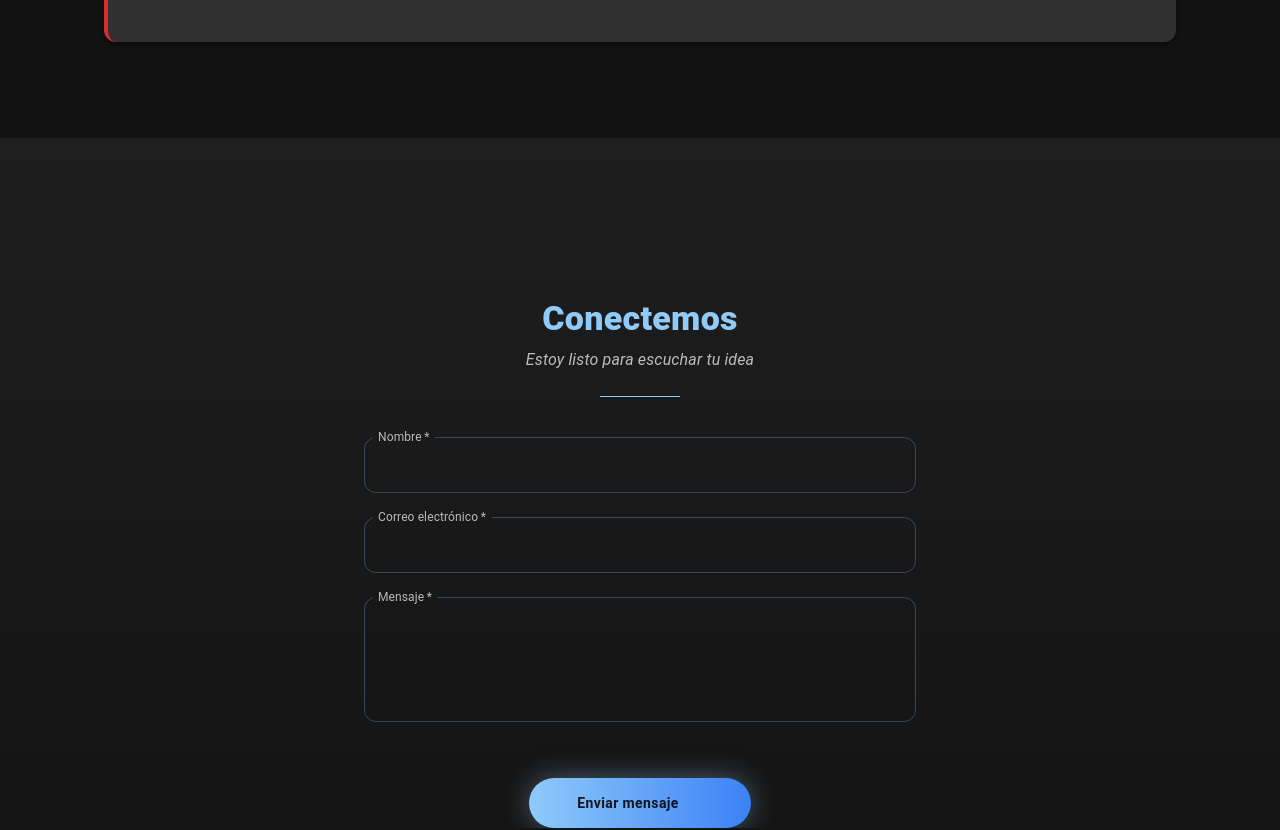
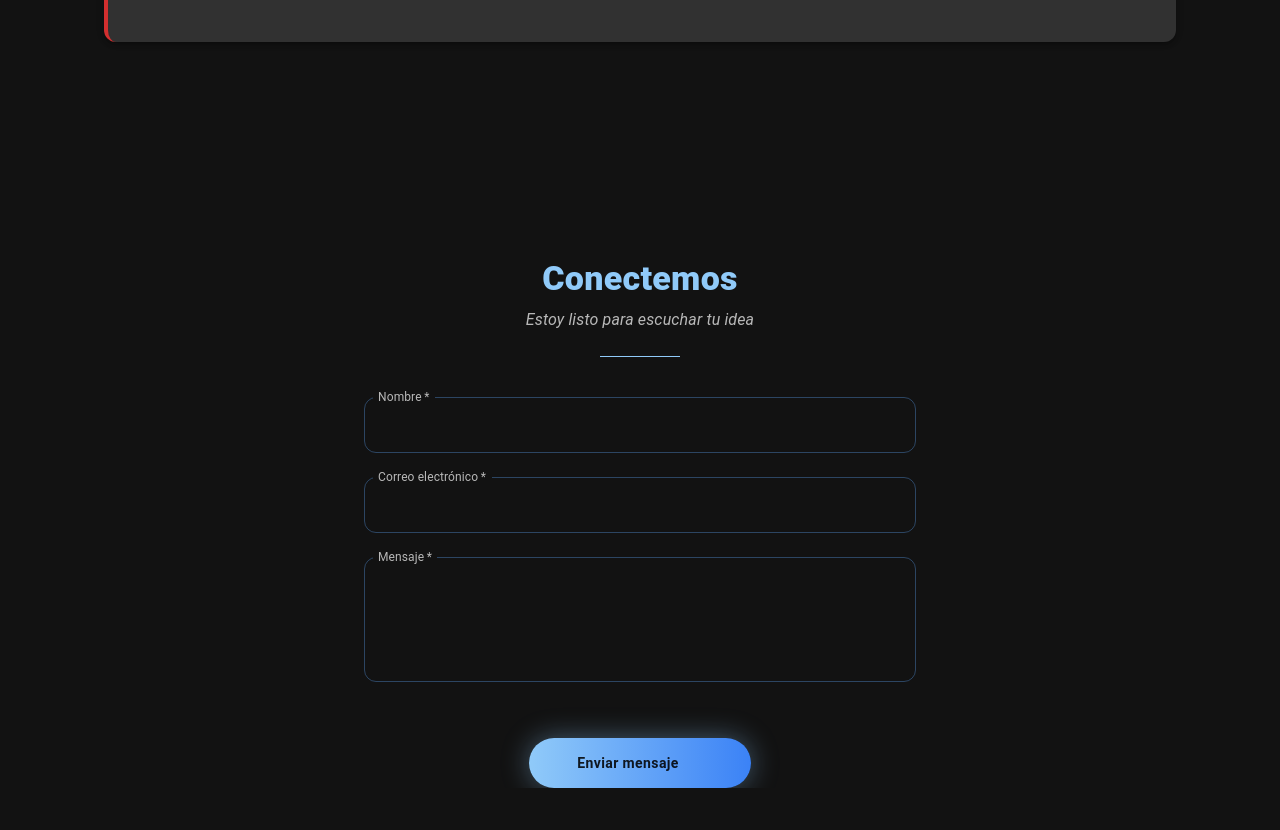
Before and after one commit to Patogol35/jorgito, a React (Vite) app: page / in a window 1280 px wide. Shown: the part 3540-4370 px from the top of the page. Built offline with nearby package versions, Linux system fonts and the light colour scheme; some icons are missing.

Commit message:
Update App.jsx

```diff
--- a/src/App.jsx
+++ b/src/App.jsx
@@ -110,19 +110,13 @@ function App() {
         </Container>
 
         {/* ===============================
-    SECCIÓN FORM – AJUSTADA
+    SECCIÓN FORM – SIN FONDO
 =============================== */}
 <Box
   id="form"
   sx={{
-    mt: 2, // 👈 antes 10
-    pt: { xs: 5, md: 6 }, // espacio solo arriba
-    pb: { xs: 7, md: 9 },
+    mt: 3, // separación mínima del Contact
     scrollMarginTop: scrollOffset,
-    background:
-      mode === "light"
-        ? "linear-gradient(180deg, #ffffff, #f5f7fa)"
-        : "linear-gradient(180deg, #1e1e1e, #121212)",
   }}
 >
   <Container
```
